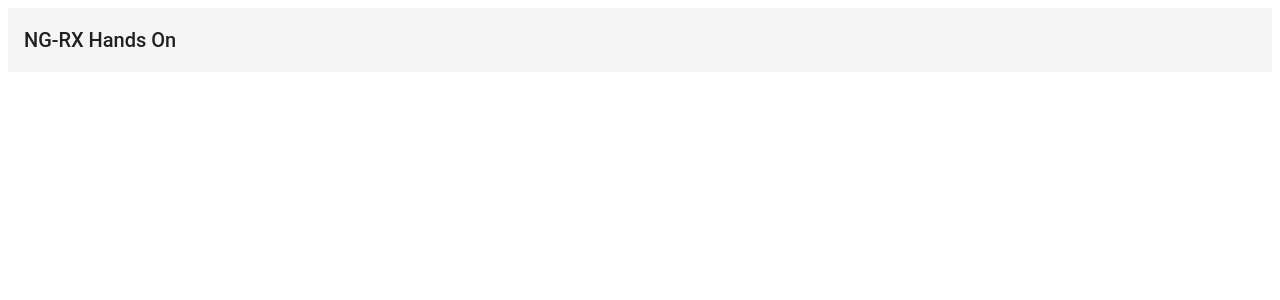
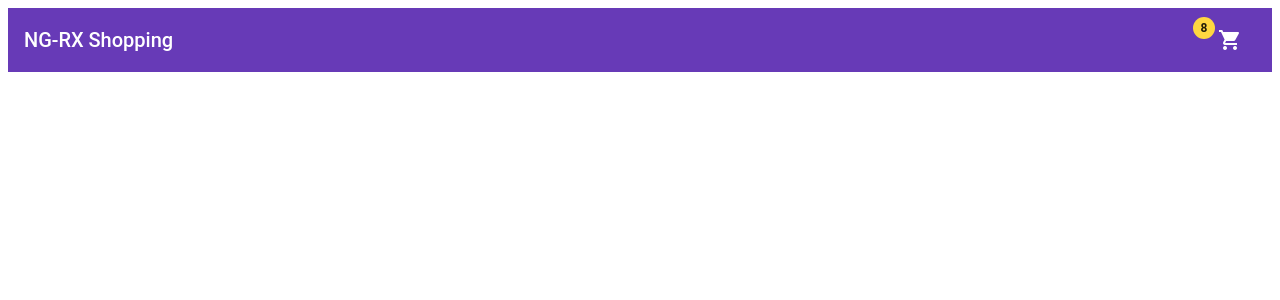
Before and after one commit to suwigyarathore/ng-rx-handson, an Angular app: page / in a window 1280 px wide. Shown: the top 300 px of the page. Built offline with nearby package versions, Linux system fonts and the light colour scheme.

Commit message:
Adding toolbar

```diff
--- a/src/app/app.component.html
+++ b/src/app/app.component.html
@@ -1,2 +1,14 @@
-<mat-toolbar>NG-RX Hands On</mat-toolbar>
+<mat-toolbar color="primary">
+  <span>NG-RX Shopping</span>
+  <span class="example-spacer"></span>
+  <mat-icon
+    class="example-icon"
+    aria-hidden="false"
+    aria-label="Example user verified icon"
+    matBadge="8"
+    matBadgePosition="before"
+    matBadgeColor="accent"
+    >shopping_cart</mat-icon
+  ></mat-toolbar
+>
 <router-outlet></router-outlet>
--- a/src/app/app.component.scss
+++ b/src/app/app.component.scss
@@ -0,0 +1,7 @@
+.example-icon {
+  padding: 0 14px;
+}
+
+.example-spacer {
+  flex: 1 1 auto;
+}
--- a/src/app/app.module.ts
+++ b/src/app/app.module.ts
@@ -2,6 +2,8 @@ import { BrowserModule } from "@angular/platform-browser";
 import { NgModule } from "@angular/core";
 import { BrowserAnimationsModule } from "@angular/platform-browser/animations";
 import { MatToolbarModule } from "@angular/material/toolbar";
+import { MatIconModule } from "@angular/material/icon";
+import { MatBadgeModule } from "@angular/material/badge";
 
 import { AppRoutingModule } from "./app-routing.module";
 import { AppComponent } from "./app.component";
@@ -12,7 +14,9 @@ import { AppComponent } from "./app.component";
     BrowserModule,
     AppRoutingModule,
     MatToolbarModule,
-    BrowserAnimationsModule
+    MatIconModule,
+    BrowserAnimationsModule,
+    MatBadgeModule
   ],
   providers: [],
   bootstrap: [AppComponent]
--- a/src/styles.scss
+++ b/src/styles.scss
@@ -1 +1 @@
-@import "~@angular/material/prebuilt-themes/indigo-pink.css"; /* You can add global styles to this file, and also import other style files */
+@import "@angular/material/prebuilt-themes/deeppurple-amber.css";
```
